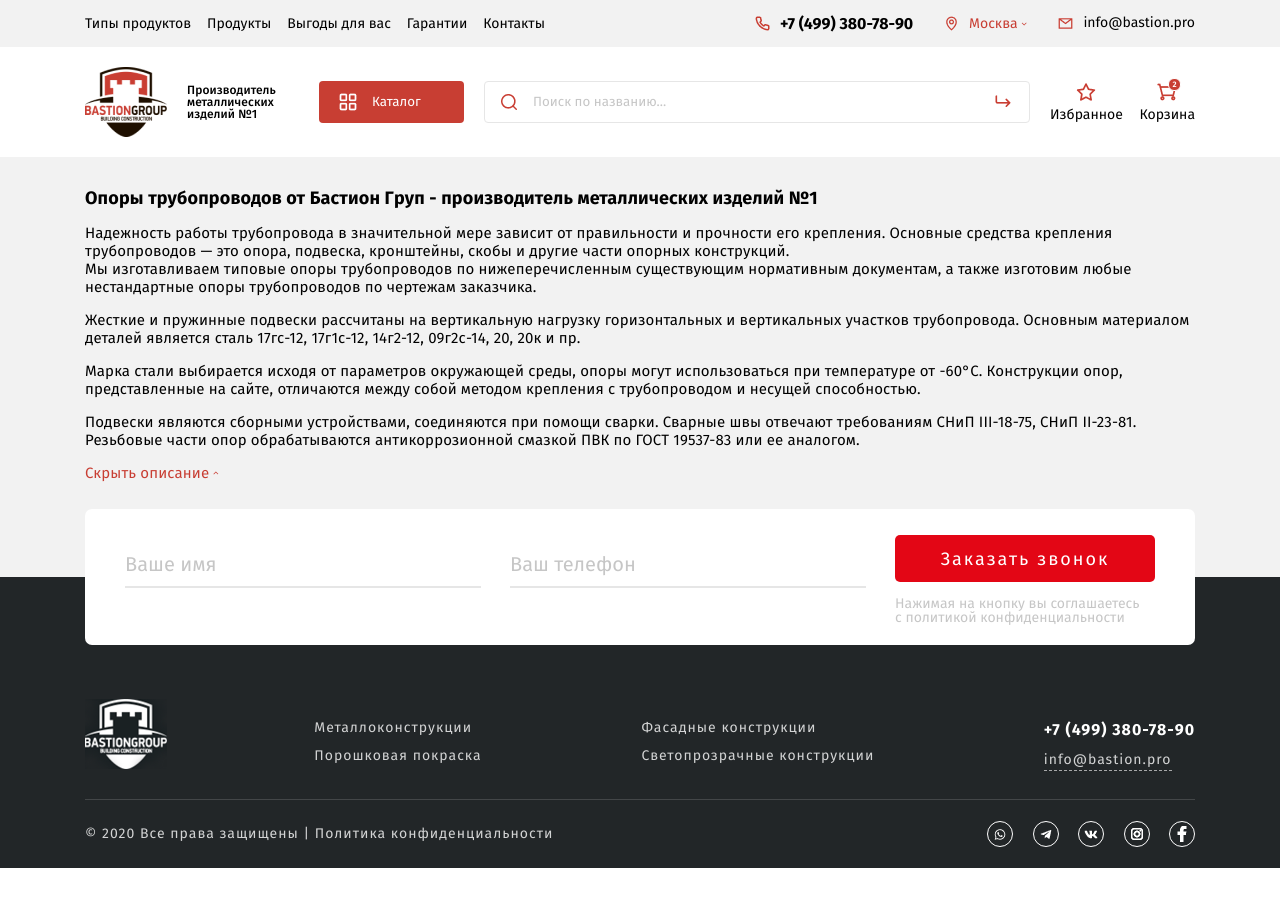
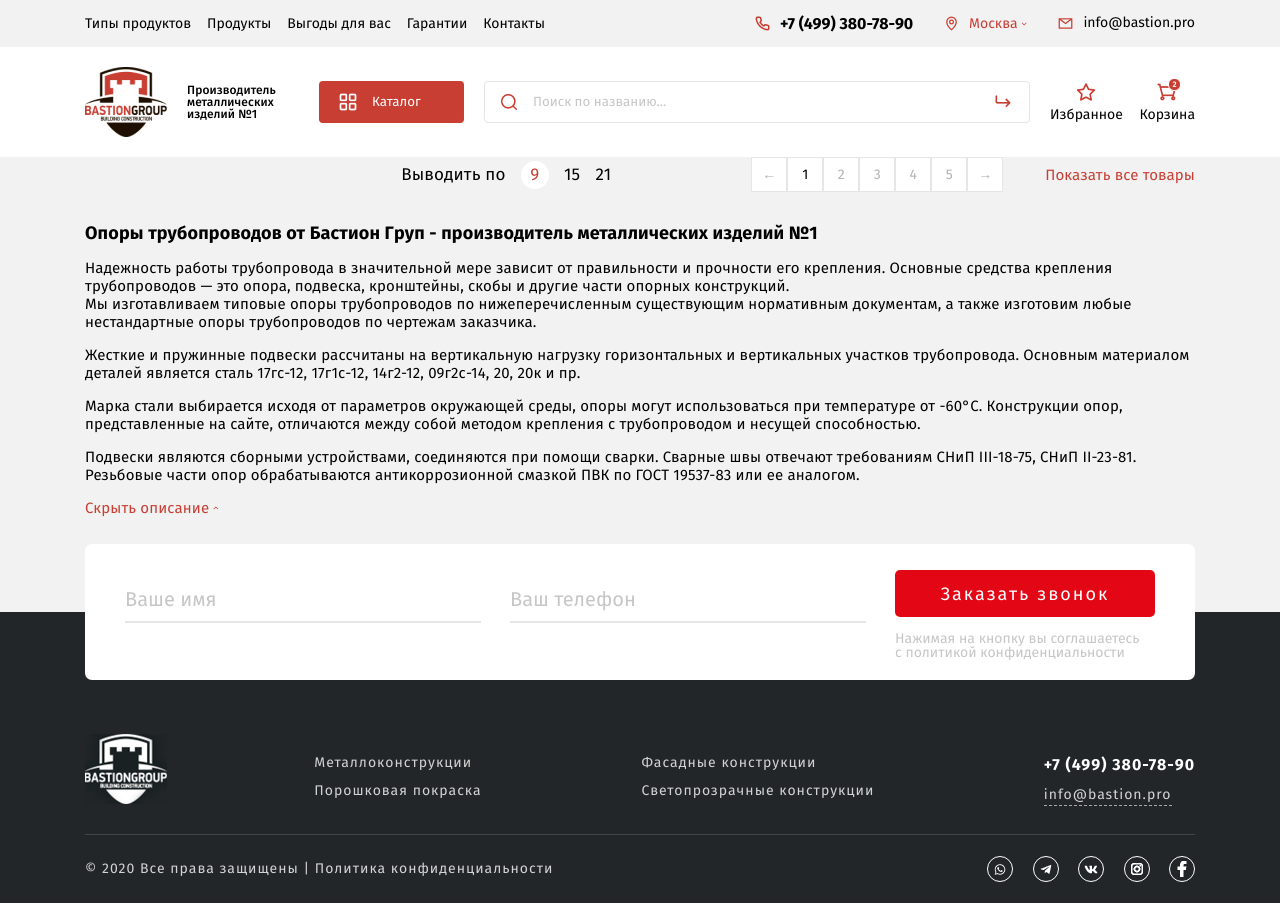
Before and after one commit to Svibex/bastiongroup, a React (Create React App) app: page / in a window 1280 px wide. Before the commit the page ends 869 px from the top, so only its background shows below. Built offline with nearby package versions, Linux system fonts and the light colour scheme.

Commit message:
feat: complete mainPage pagination

```diff
--- a/src/components/MainPage/MainPage.css
+++ b/src/components/MainPage/MainPage.css
@@ -19,6 +19,66 @@ button:hover {
 .mainPage {
   width: 1110px;
   margin: 0 auto;
+}
+
+.mainPage__pagination {
+  display: flex;
+  align-items: center;
+  justify-content: flex-end;
+}
+
+.mainPage__pagination__itemsQuantity {
+  width: 210px;
+  display: flex;
+  justify-content: space-between;
+  align-items: center;
+  font-size: 17px;
+  line-height: 20px;
+  letter-spacing: 0.009em;
+  text-align: left;
+}
+
+.mainPage__pagination__itemsQuantity__active {
+  color: #c83e33;
+  background: #ffffff;
+  border-radius: 14px;
+  width: 28px;
+  height: 28px;
+  display: flex;
+  justify-content: center;
+  align-items: center;
+}
+
+.mainPage__pagination__pages {
+  color: #b3b3b3;
+  background: #ffffff;
+  width: 252px;
+  height: 35px;
+  display: flex;
+  justify-content: center;
+  align-items: center;
+  margin-left: 140px;
+}
+.mainPage__pagination__pages div {
+  width: 100%;
+  height: 35px;
+  display: flex;
+  justify-content: center;
+  align-items: center;
+  border: 1px solid #e6e6e6;
+}
+
+.mainPage__pagination__pages__active {
+  color: #000000;
+}
+
+.mainPage__pagination__show {
+  font-size: 15px;
+  line-height: 18px;
+  letter-spacing: 0.009em;
+  text-align: right;
+  color: #c83e33;
+  margin-left: 42px;
 }
 
 .mainPage__description {
--- a/src/components/MainPage/MainPage.sass
+++ b/src/components/MainPage/MainPage.sass
@@ -7,6 +7,61 @@
 .mainPage
   width: 1110px
   margin: 0 auto
+
+
+
+.mainPage__pagination
+  display: flex
+  align-items: center
+  justify-content: flex-end
+
+.mainPage__pagination__itemsQuantity
+  width: 210px
+  @include flex-space-between
+  font-size: 17px
+  line-height: 20px
+  letter-spacing: 0.009em
+  text-align: left
+
+.mainPage__pagination__itemsQuantity__active
+  color: $red
+  background: $white
+  border-radius: 14px
+  width: 28px
+  height: 28px
+  @include flex-center
+
+.mainPage__pagination__pages
+  color: $greyForPages
+  background: $white
+  width: 252px
+  height: 35px
+  @include flex-center
+  margin-left: 140px
+  div
+    width: 100%
+    height: 35px
+    @include flex-center
+    border: 1px solid $middleGrey
+
+.mainPage__pagination__pages__active
+  color: $black
+
+.mainPage__pagination__show
+  font-size: 15px
+  line-height: 18px
+  letter-spacing: 0.009em
+  text-align: right
+  color: $red
+  margin-left: 42px
+
+
+
+
+
+
+
+
 
 .mainPage__description
   padding-top: 30px
--- a/src/components/MainPage/MainPage.tsx
+++ b/src/components/MainPage/MainPage.tsx
@@ -12,7 +12,22 @@ const MainPage = () => {
 
                 </div>
                 <div className="mainPage__pagination">
-
+                    <div className="mainPage__pagination__itemsQuantity">
+                        <p>Выводить по</p>
+                        <div className="mainPage__pagination__itemsQuantity__active">9</div>
+                        <div>15</div>
+                        <div>21</div>
+                    </div>
+                    <div className="mainPage__pagination__pages">
+                        <div>&#8592;</div>
+                        <div className="mainPage__pagination__pages__active">1</div>
+                        <div>2</div>
+                        <div>3</div>
+                        <div>4</div>
+                        <div>5</div>
+                        <div>&#8594;</div>
+                    </div>
+                    <p className="mainPage__pagination__show">Показать все товары</p>
                 </div>
                 <div className="mainPage__description">
                     <h3 className="mainPage__description__title">
--- a/src/styles/basic.sass
+++ b/src/styles/basic.sass
@@ -6,6 +6,7 @@
 $grey: #f2f2f2
 $middleGrey: #e6e6e6
 $darkGrey: #c6c6c6
+$greyForPages: #b3b3b3
 $white: #ffffff
 $black: #000000
 $red: #c83e33
```
